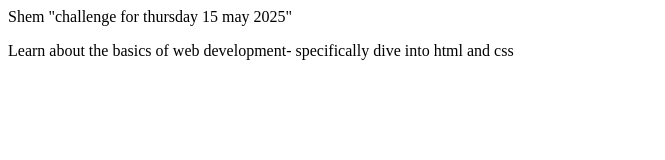
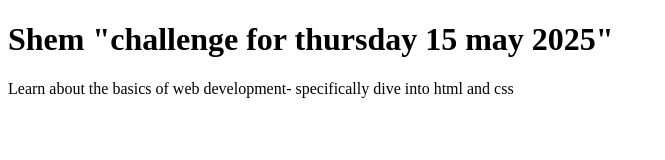
Before and after one commit to shem4soul/100-days-web-challenge, a plain HTML site: page index.html in a window 1280 px wide. Shown: the whole page, without its empty margins (0-665 px from the left). Drawn offline with Linux system fonts and the light colour scheme.

Commit message:
fix: wrap challenge text in an h1 tag for proper HTML structure

```diff
--- a/index.html
+++ b/index.html
@@ -6,7 +6,7 @@
     <title>Document</title>
 </head>
 <body>
-  Shem "challenge for thursday 15 may 2025"
+  <h1>Shem "challenge for thursday 15 may 2025"</h1>
   <p>Learn about the basics of web development- specifically dive into html and css</p>
 </body>
 </html>
```
